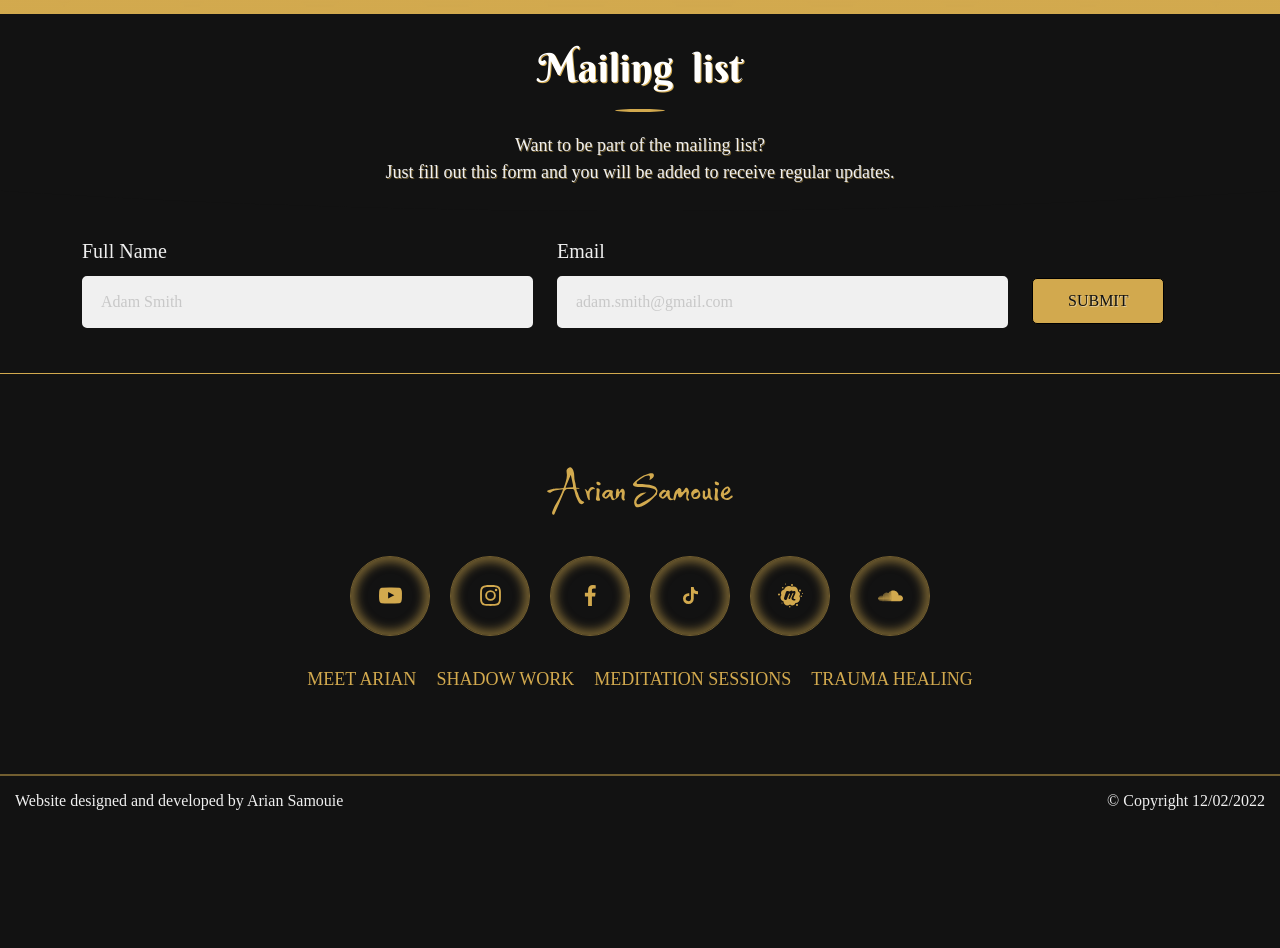
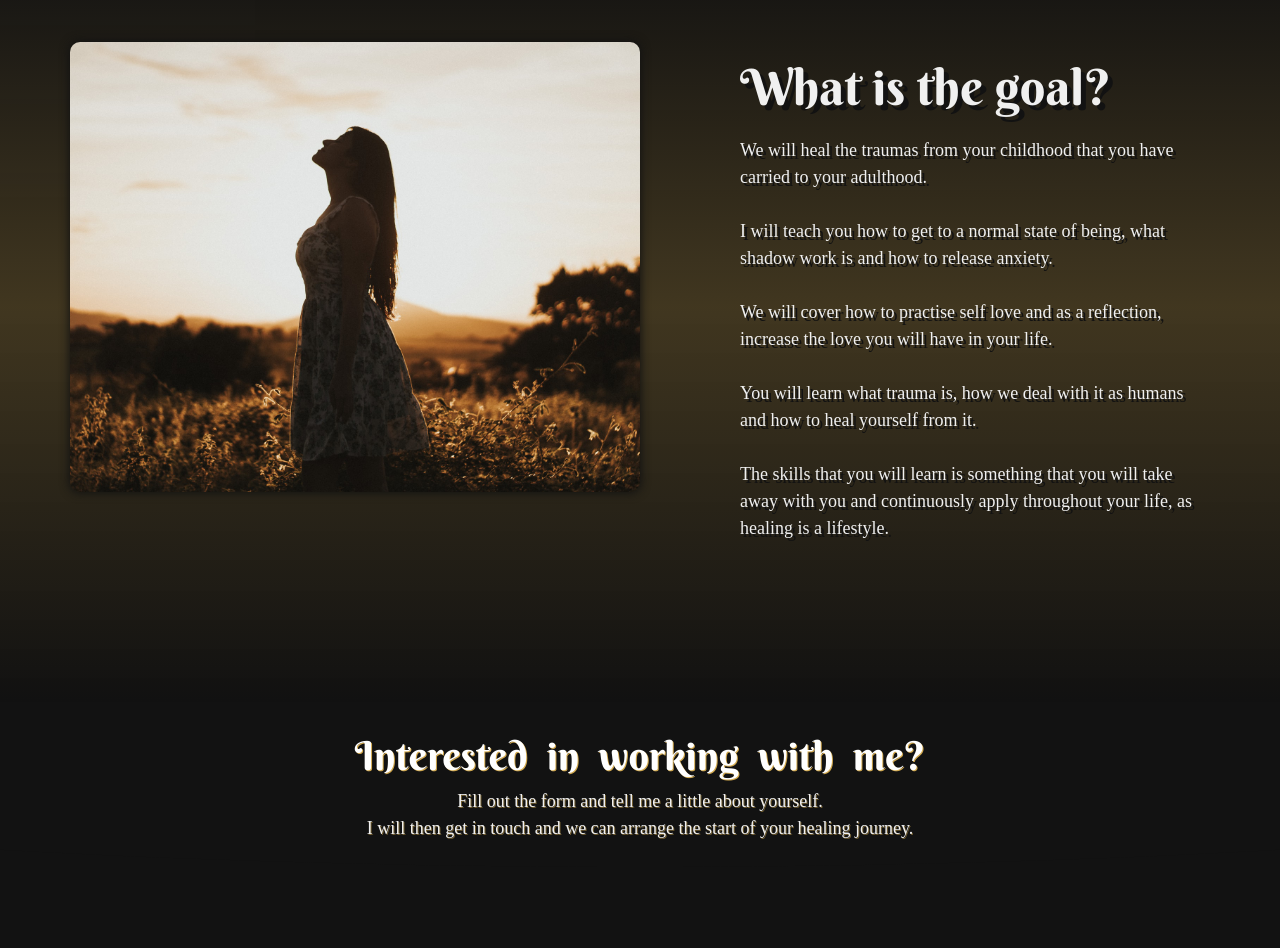
Before and after one commit to ariansamouiehome/life-coaching, a Next.js app: page /work-with-me in a window 1280 px wide. Before the commit this address had no page. Shown: the part 760-1708 px from the top of the page. Before the commit the page ends 1588 px from the top, so only its background shows below. Built offline with nearby package versions, Linux system fonts and the light colour scheme; a web font is replaced by a local one.

Commit message:
contact page updated

```diff
--- a/components/ColumnInfoImage/index.jsx
+++ b/components/ColumnInfoImage/index.jsx
@@ -14,7 +14,7 @@ const ColumnInfoImage = (props) => {
     //     cta_onClick: () => console.log('clicked'),
     // },
 
-    const {hTag, title, description, data, noCurve, headingLine, paddingBottom} = props;
+    const {hTag, title, description, data, noCurve, headingLine, paddingBottom, noAnimation} = props;
 
     const ctaOutput = (item) => {
         if (item.cta_show) {
@@ -55,7 +55,7 @@ const ColumnInfoImage = (props) => {
     }
 
     return (
-        <Container className={`column-info-image ${noCurve ? 'noCurve' : ''} ${!data && !description ? 'heading-only' : ''} ${paddingBottom ? 'padding-bottom' : ''}`} fluid data-aos>
+        <Container className={`column-info-image ${!noAnimation ? 'animation' : ''}  ${noCurve ? 'noCurve' : ''} ${!data && !description ? 'heading-only' : ''} ${paddingBottom ? 'padding-bottom' : ''}`} fluid data-aos>
             <Container className={data ? '' : 'no-data'}>
                 <Row>
                     <Col xs={12} className={`inner-content-head`}>
--- a/components/ColumnInfoImage/index.scss
+++ b/components/ColumnInfoImage/index.scss
@@ -29,6 +29,7 @@
 
     &.no-data {
       padding: 30px 15px;
+
       .inner-content-head {
         margin: 0;
       }
@@ -157,32 +158,38 @@
     }
   }
 
+  &.animation {
     &.aos-init {
       .inner-content-head {
         .content-head-title {
           opacity: 0;
           transform: translateY(25px);
         }
+
         .body-copy {
           opacity: 0;
           transform: translateY(25px);
         }
       }
+
       .inner-content-each {
         opacity: 0;
         transform: translateY(25px);
       }
+
       &.aos-animate {
         .inner-content-head {
           .content-head-title {
             opacity: 1;
             transform: translateY(0);
           }
+
           .body-copy {
             opacity: 1;
             transform: translateY(0);
           }
         }
+
         .inner-content-each {
           opacity: 1;
           transform: translateY(0);
@@ -190,3 +197,4 @@
       }
     }
   }
+}
--- a/components/Layout/Footer/index.jsx
+++ b/components/Layout/Footer/index.jsx
@@ -13,12 +13,13 @@ const Footer = ({show}) => {
 
     return (
         <>
-            {router.asPath !== '/meditation-sessions' && router.asPath !== '/trauma-healing' && <>
+            {router.asPath !== '/meditation-sessions' && router.asPath !== '/work-with-me' && <>
                 <ColumnInfoImage
                     title="Mailing list"
                     description={`Want to be part of the mailing list? <br />Just fill out this form and you will be added to receive regular updates.`}
                     headingLine
                     noCurve
+                    noAnimation={router.asPath === 'links'}
                 />
                 <MailingListForm/>
             </>}
--- a/containers/BookACall/index.jsx
+++ b/containers/BookACall/index.jsx
@@ -4,21 +4,20 @@ import ColumnInfoImage from "components/ColumnInfoImage";
 import ContactForm from "components/ContactForm";
 import FullWidthInfo from "components/FullWidthInfo";
 import AppHead from "components/Layout/AppHead";
-import FullWidthVideoPlayer from "components/FullWidthVideoPlayer";
-import Clickable from "components/Elements/Clickable";
 import ImageSideText from "components/ImageSideText";
+import BackImageFloatingContent from "components/BackImageFloatingContent";
 
 const BookACall = () => {
 
     return (
         <>
             <AppHead
-                title="- One To One"
+                title="- Work With Me"
                 description="Fill out the form and tell me a little about yourself. What you're looking for and some of the challenges you face regularly"
                 image="/images/profile-4-mobile.webp"
             />
             <FullWidthImageTextBanner
-                title="Trauma Healing"
+                title="Working One To One"
                 backgroundImage="/images/helping.jpeg"
                 contentCenter
                 alt
@@ -26,8 +25,8 @@ const BookACall = () => {
             />
 
             <ColumnInfoImage
-                title="Join My 12 Week <br /> One To One Trauma Healing Course"
-                description="This course will be 12 (90 minute) weekly private sessions with myself over Zoom calls."
+                title="Heal Your Trauma"
+                description="In our sessions we will dive deep into your life experiences and uncover the areas of your life that has caused you to arrive at the place you are today."
                 headingLine
                 noCurve
             />
@@ -36,20 +35,24 @@ const BookACall = () => {
                 backgroundImage="/images/healing.jpeg"
                 title="What is the goal?"
             >
-                <p className="body-copy">In these sessions we will dive deep into your life experiences and uncover the areas of your life that has caused you to arrive at the place you are today.<br /><br />We will heal the traumas from your childhood that you have carried to your adulthood.<br /><br />I will teach you how to get to a normal state of being, what shadow work is and how to release anxiety.<br /><br />We will cover how to practise self love and as a reflection, increase the love you will have in your life. <br /><br /> You will learn what trauma is, how we deal with it as humans and how to heal yourself from it.<br /><br />The skills that you will learn is something that you will take away with you and continuously apply throughout your life, as healing is a lifestyle.</p>
+                <p className="body-copy">We will heal the traumas from your childhood that you have carried to your adulthood.<br /><br />I will teach you how to get to a normal state of being, what shadow work is and how to release anxiety.<br /><br />We will cover how to practise self love and as a reflection, increase the love you will have in your life. <br /><br /> You will learn what trauma is, how we deal with it as humans and how to heal yourself from it.<br /><br />The skills that you will learn is something that you will take away with you and continuously apply throughout your life, as healing is a lifestyle.</p>
             </ImageSideText>
 
-            <FullWidthVideoPlayer
-                title="Find Out More"
-                iframeSrc="https://www.youtube.com/embed/v8GP6tn4798?rel=0"
-                thumbnailImage="/images/what-is-trauma.jpeg"
-                paddingTop
-            />
+            {/*<BackImageFloatingContent*/}
+            {/*    backgroundImage="/images/pattern-back-4.png"*/}
+            {/*    title="Testimonials"*/}
+            {/*    headingLine*/}
+            {/*    large*/}
+            {/*>*/}
+            {/*    <div className="theme-row">*/}
+            {/*        Hello*/}
+            {/*    </div>*/}
+            {/*</BackImageFloatingContent>*/}
 
             <ColumnInfoImage
                 noCurve
-                title="Interested in this course?"
-                description="Fill out the form and tell me a little about yourself. <br /> I will then get in touch and arrange the start of your healing journey.<br /> <span>12 Weeks - £2990</span>"
+                title="Interested in working with me?"
+                description="Fill out the form and tell me a little about yourself. <br /> I will then get in touch and we can arrange the start of your healing journey."
             />
 
             <ContactForm />
--- a/utils/globalArrays.js
+++ b/utils/globalArrays.js
@@ -16,7 +16,7 @@ export const navItems =[
     //     link: 'courses'
     // },
     {
-        title: "Trauma Healing",
-        link: 'trauma-healing'
+        title: "Work WIth Me",
+        link: 'work-with-me'
     }
 ];
```
Also changed, not shown: containers/Home/index.jsx (+4 -4 lines), pages/work-with-me.js (renamed from pages/trauma-healing.js). Lines whose indentation alone changed are shown as unchanged.
